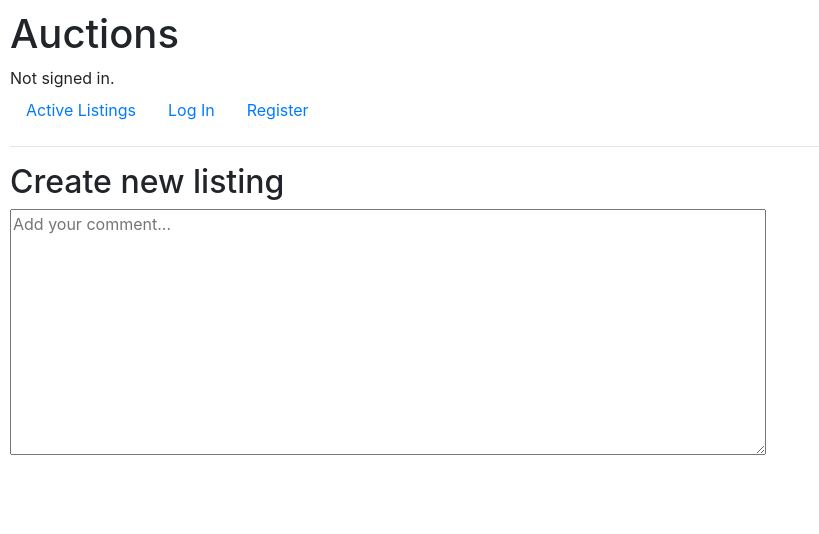
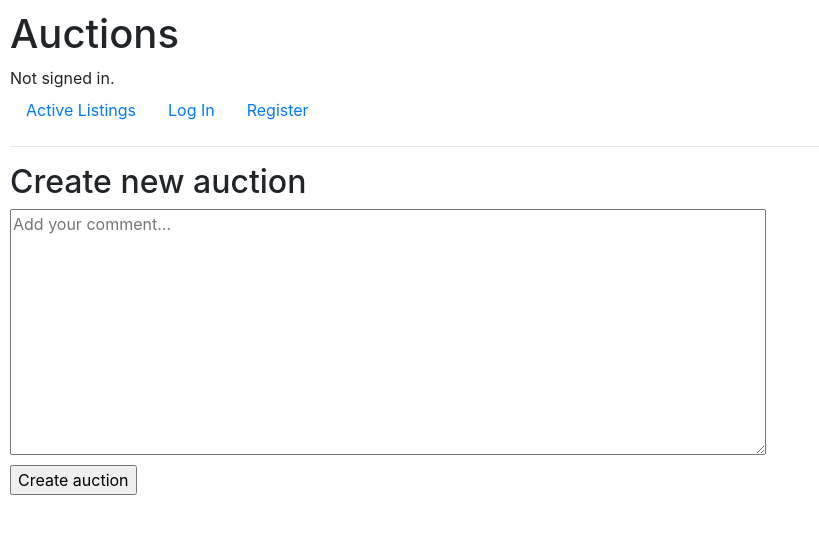
Before and after one commit to HansJP96/Project2Django, a Django app: template commerce/auctions/templates/auctions/new_listing.html in a window 1280 px wide. Shown: the top 534 px of the page, without its empty margins (0-819 px from the left). Run offline with Django 3.2, Linux system fonts and the light colour scheme; the template is opened without the code that fills it: values that come from a table or form of the project are taken from there, others are empty; parts of the project's set-up code (start-up, migrations or seed data) failed here and were passed over; some libraries are stand-ins or nearby versions.

Commit message:
Funcionalidad creacion de auction terminada - faltan retoques

```diff
--- a/commerce/auctions/forms.py
+++ b/commerce/auctions/forms.py
@@ -39,9 +39,9 @@
     title = forms.CharField(max_length=100, widget=forms.TextInput)
     description = forms.CharField(max_length=256, widget=forms.Textarea(
         attrs={'placeholder': 'Add your description...', 'cols': 100, 'rows': 5, 'maxlength': '512'}))
-    photo = forms.CharField(label="Photo link", widget=forms.TextInput)
-    seller_user = forms.ChoiceField(widget=forms.HiddenInput())
+    photo = forms.CharField(label="Photo link", required=False, widget=forms.TextInput)
+    seller_user_id = forms.CharField(widget=forms.HiddenInput())
 
     class Meta:
         model = Auction
-        fields = ["title", "description", "current_price", "photo", "category", "seller_user"]
+        fields = ["title", "description", "current_price", "photo", "category", "seller_user_id"]
--- a/commerce/auctions/static/auctions/auction_view.css
+++ b/commerce/auctions/static/auctions/auction_view.css
@@ -13,8 +13,8 @@
 .auction-item {
   display: flex;
   flex-direction: row;
-  justify-content: flex-start;
   align-items: flex-start;
+  justify-content: space-between;
 }
 
 .auction-info {
--- a/commerce/auctions/static/auctions/new_listing.css
+++ b/commerce/auctions/static/auctions/new_listing.css
@@ -10,6 +10,10 @@
   grid-template-columns: 0.3fr 2fr;
 }
 
+.new-listing-form input[type=submit] {
+  width: fit-content;
+}
+
 .new-listing-form div input[type=number] {
   width: 20%;
 }
--- a/commerce/auctions/static/auctions/styles.css
+++ b/commerce/auctions/static/auctions/styles.css
@@ -13,6 +13,7 @@
   box-shadow: 2px 20px 80px -50px rgba(71, 71, 71, 1);
   cursor: pointer;
   margin-bottom: 20px;
+  margin-left: 3%
 }
 
 .auction-box img {
--- a/commerce/auctions/templates/auctions/layout.html
+++ b/commerce/auctions/templates/auctions/layout.html
@@ -4,10 +4,11 @@
 <html lang="en">
     <head>
         <title>{% block title %}Auctions{% endblock %}</title>
-        <link rel="stylesheet" href="https://stackpath.bootstrapcdn.com/bootstrap/4.4.1/css/bootstrap.min.css" integrity="sha384-Vkoo8x4CGsO3+Hhxv8T/Q5PaXtkKtu6ug5TOeNV6gBiFeWPGFN9MuhOf23Q9Ifjh" crossorigin="anonymous">
-        <link href="{% static 'auctions/styles.css' %}" rel="stylesheet">
-        <link href="{% static 'auctions/auction_view.css' %}" rel="stylesheet">
-        <link href="{% static 'auctions/new_listing.css' %}" rel="stylesheet">
+        {% block html_head %}
+            <link rel="stylesheet" href="https://stackpath.bootstrapcdn.com/bootstrap/4.4.1/css/bootstrap.min.css" integrity="sha384-Vkoo8x4CGsO3+Hhxv8T/Q5PaXtkKtu6ug5TOeNV6gBiFeWPGFN9MuhOf23Q9Ifjh" crossorigin="anonymous">
+            <link href="{% static 'auctions/styles.css' %}" rel="stylesheet">
+            <link href="{% static 'auctions/auction_view.css' %}" rel="stylesheet">
+        {% endblock %}
         <script src="https://unpkg.com/htmx.org@1.7.0"></script>
     </head>
     <body>
--- a/commerce/auctions/templates/auctions/new_listing.html
+++ b/commerce/auctions/templates/auctions/new_listing.html
@@ -1,8 +1,24 @@
 {% extends "auctions/layout.html" %}
 
+{% load static %}
+
+{% block html_head %}
+    {{ block.super }}
+    <link href="{% static 'auctions/new_listing.css' %}" rel="stylesheet">
+{% endblock %}
+
 {% block body %}
-    <h2>Create new listing</h2>
-    <form class="new-listing-form" action="">
+
+    <h2>Create new auction</h2>
+    <form class="new-listing-form" action="{% url 'create_listing' %}" method="post">
+        {% csrf_token %}
         {{ form }}
+        <input type="submit" value="Create auction">
     </form>
+
+    {% if is_created %}
+        <br>
+        <h5>Your auction was successfully created !!!</h5>
+    {% endif %}
+
 {% endblock %}
```
Also changed, not shown: commerce/auctions/models.py (+3 -4 lines), commerce/auctions/templates/auctions/index.html (+6 -4 lines), commerce/auctions/views.py (+21 -2 lines), commerce/auctions/migrations/0008_alter_auction_description_alter_auction_photo_and_more.py (added), commerce/auctions/migrations/0009_alter_auction_category.py (added), commerce/auctions/migrations/0010_alter_auction_category.py (added), commerce/auctions/migrations/0011_alter_auction_category.py (added), commerce/auctions/migrations/0012_alter_auction_category.py (added), commerce/auctions/migrations/0013_alter_auction_category.py (added), commerce/db.sqlite3.
